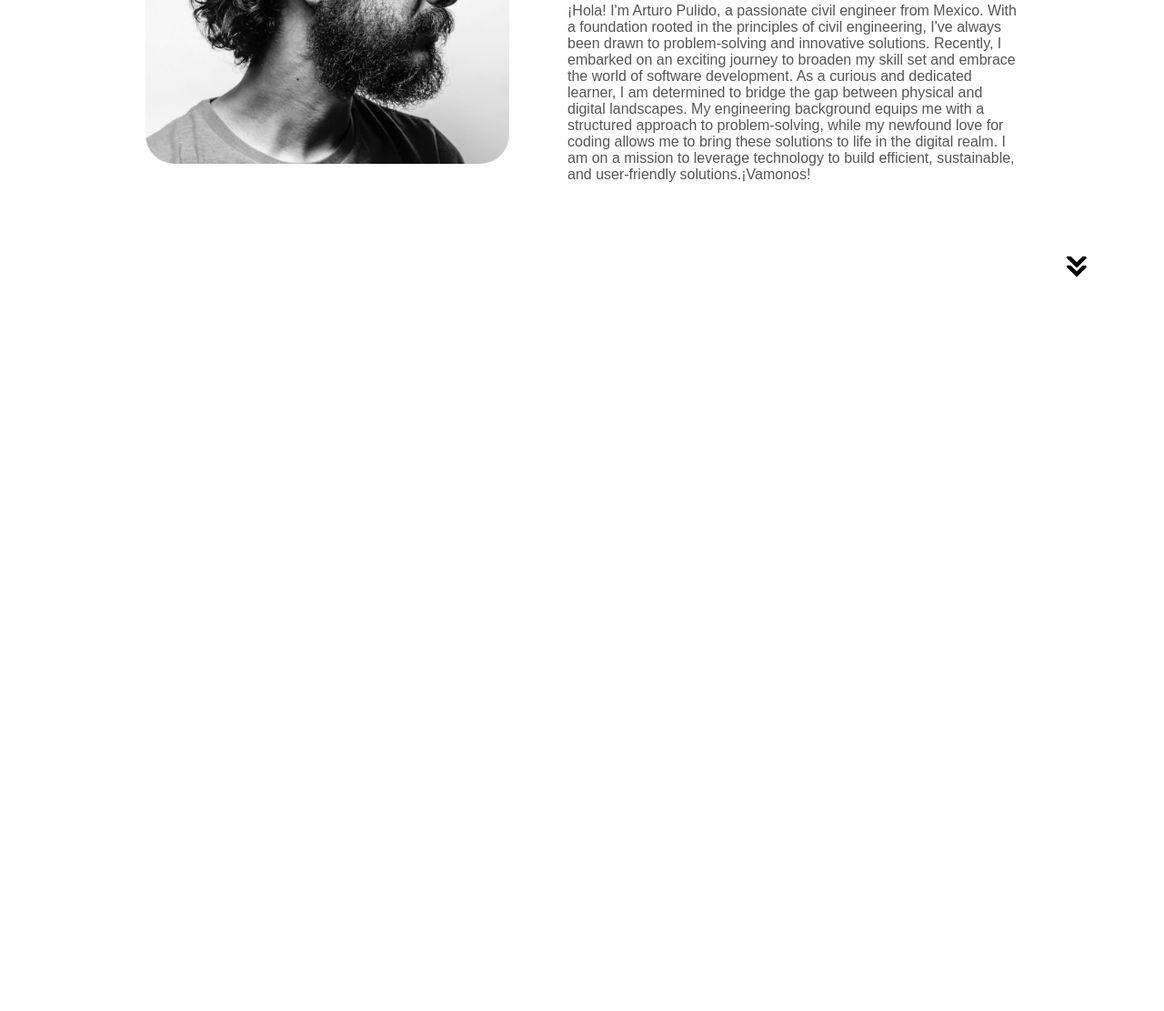
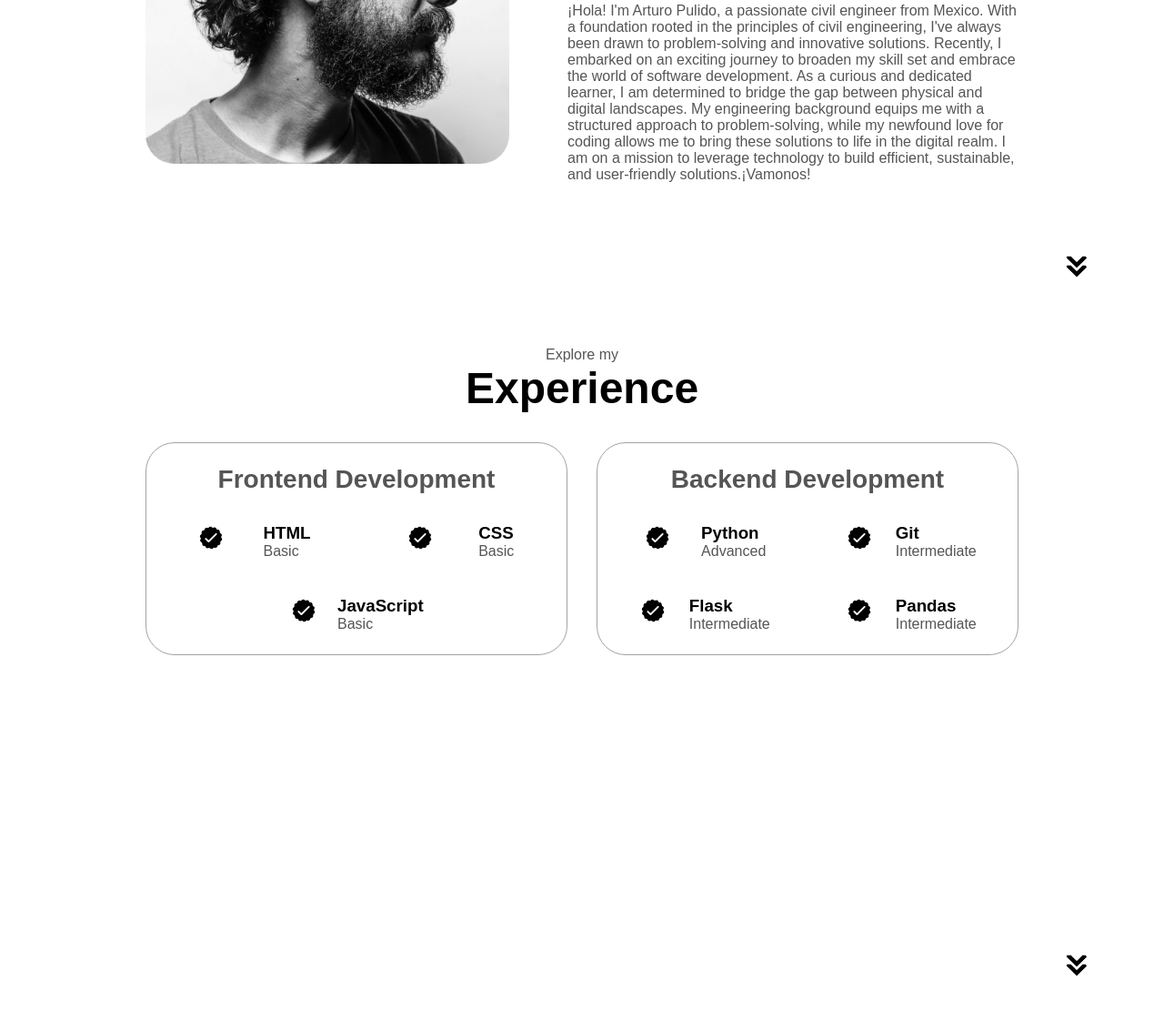
Before and after one commit to p0sin/portfolio-website, a plain HTML site: page index.html in a window 1280 px wide. Shown: the part 1195-2306 px from the top of the page at 91% size. Before the commit the page ends 1544 px from the top, so only its background shows below. Drawn offline with Linux system fonts and the light colour scheme.

Commit message:
add experience section

```diff
--- a/index.html
+++ b/index.html
@@ -119,6 +119,107 @@
             onclick="location.href='./#experience'"
         />
     </section>
+    <section id="experience">
+        <p class="section__text__p1">Explore my</p>
+        <h1 class="title">Experience</h1>
+        <div class="experience-details-container">
+            <div class="about-containers">
+                <div class="details-container">
+                    <h2 class="experience-sub-title">Frontend Development</h2>
+                    <div class="article-container">
+                        <article>
+                            <img
+                                src="/assets/checkmark.png"
+                                alt="Experience icon"
+                                class="icon"
+                            />
+                            <div>
+                                <h3>HTML</h3>
+                                <p>Basic</p>
+                            </div>
+                        </article>
+                        <article>
+                            <img
+                                src="/assets/checkmark.png"
+                                alt="Experience icon"
+                                class="icon"
+                            />
+                            <div>
+                                <h3>CSS</h3>
+                                <p>Basic</p>
+                            </div>
+                        </article>
+                        <article>
+                            <img
+                                src="/assets/checkmark.png"
+                                alt="Experience icon"
+                                class="icon"
+                            />
+                            <div>
+                                <h3>JavaScript</h3>
+                                <p>Basic</p>
+                            </div>
+                        </article>
+                    </div>
+                </div>
+                <div class="details-container">
+                    <h2 class="experience-sub-title">Backend Development</h2>
+                    <div class="article-container">
+                        <article>
+                            <img
+                                src="/assets/checkmark.png"
+                                alt="Experience icon"
+                                class="icon"
+                            />
+                            <div>
+                                <h3>Python</h3>
+                                <p>Advanced</p>
+                            </div>
+                        </article>
+                        <article>
+                            <img
+                                src="/assets/checkmark.png"
+                                alt="Experience icon"
+                                class="icon"
+                            />
+                            <div>
+                                <h3>Git</h3>
+                                <p>Intermediate</p>
+                            </div>
+                        </article>
+                        <article>
+                            <img
+                                src="/assets/checkmark.png"
+                                alt="Experience icon"
+                                class="icon"
+                            />
+                            <div>
+                                <h3>Flask</h3>
+                                <p>Intermediate</p>
+                            </div>
+                        </article>
+                        <article>
+                            <img
+                                src="/assets/checkmark.png"
+                                alt="Experience icon"
+                                class="icon"
+                            />
+                            <div>
+                                <h3>Pandas</h3>
+                                <p>Intermediate</p>
+                            </div>
+                        </article>
+                    </div>
+                </div>
+            </div>
+        </div>
+        <img
+        src="assets/arrow.png"
+        alt="Arrow icon"
+        class="icon arrow"
+        onclick="location.href='./#projects'"
+    />
+    </section>
 
 
     <script src="script.js"></script>
--- a/style.css
+++ b/style.css
@@ -312,3 +312,42 @@ a:hover {
     width: 400px;
     margin: auto 0;
   }
+
+  /* EXPERIENCE SECTION */
+
+  #experience {
+    position: relative;
+  }
+
+  .experience-sub-title {
+    color: rgb(85, 85, 85);
+    font-weight: 600;
+    font-size: 1.75rem;
+    margin-bottom: 2rem;
+  }
+
+  .experience-details-container {
+    display: flex;
+    justify-content: center;
+    flex-direction: column;
+  }
+
+  .article-container {
+    display: flex;
+    text-align: initial;
+    flex-wrap: wrap;
+    flex-direction: row;
+    gap: 2.5rem;
+    justify-content: space-around;
+  }
+
+  article {
+    display: flex;
+    width: 10rem;
+    justify-content: space-around;
+    gap: 0.5rem;
+  }
+
+  article.icon {
+    cursor: default;
+  }
```
